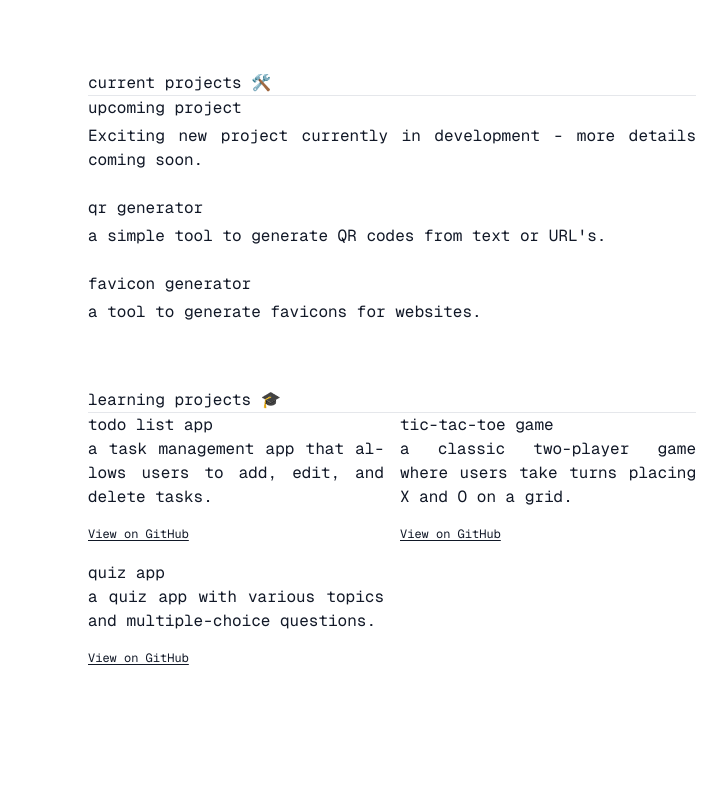
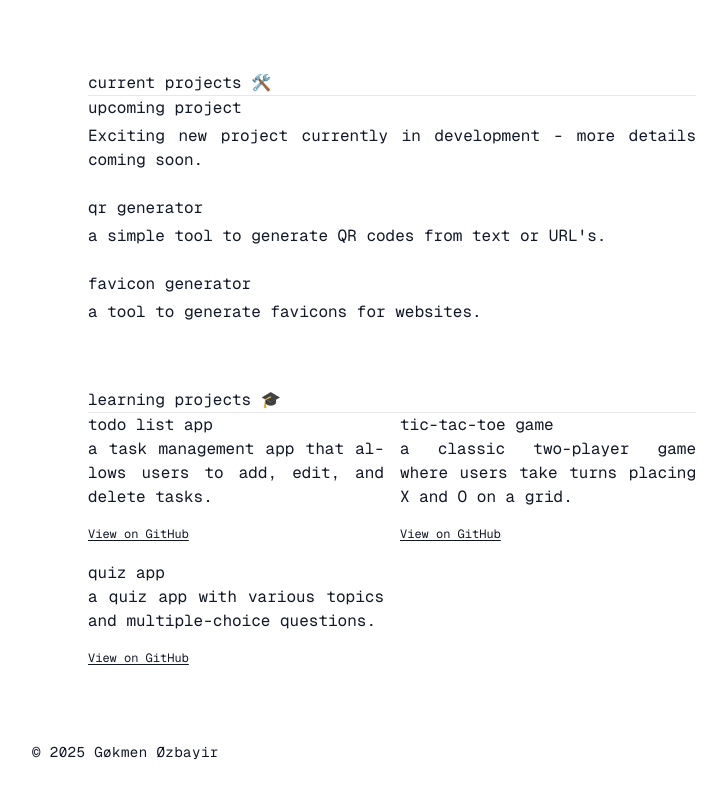
Before and after one commit to gokm8/portfolio-v2, a Next.js app: page / in a window 1280 px wide. Shown: the part 2359-3156 px from the top of the page, without its empty margins (248-974 px from the left). Before the commit the page ends 3060 px from the top, so only its background shows below. Built offline with nearby package versions, Linux system fonts and the light colour scheme.

Commit message:
add footer

```diff
--- a/app/layout.tsx
+++ b/app/layout.tsx
@@ -6,6 +6,7 @@ import { Toaster } from 'components/ui/toaster'
 import { Geist_Mono } from 'next/font/google'
 import { Analytics } from '@vercel/analytics/react'
 import { ThemeProvider } from '@/components/theme-provider'
+import Footer from '@/components/new-home-page/Footer'
 
 // variable of the font
 const geistMono = Geist_Mono({
@@ -32,6 +33,7 @@ export default function RootLayout({
           disableTransitionOnChange
         >
           {children}
+          <Footer />
         </ThemeProvider>
         <Toaster />
         <Analytics />
--- /dev/null
+++ b/components/new-home-page/Footer.tsx
@@ -0,0 +1,15 @@
+import { Container, Section } from '../ds'
+
+function Footer() {
+  return (
+    <Section className='bg-background'>
+      <Container>
+        <p className='text-caption'>
+          © {new Date().getFullYear()} Gøkmen Øzbayir
+        </p>
+      </Container>
+    </Section>
+  )
+}
+
+export default Footer
```
